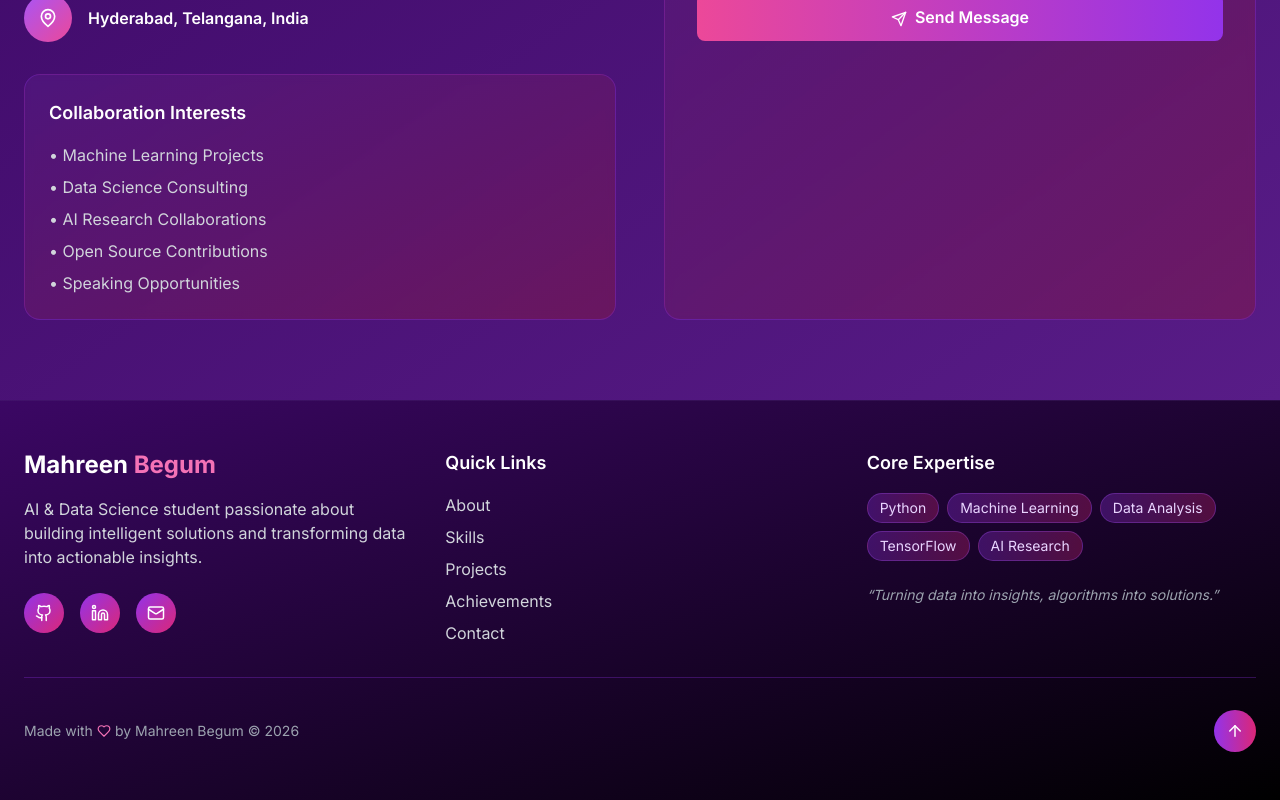
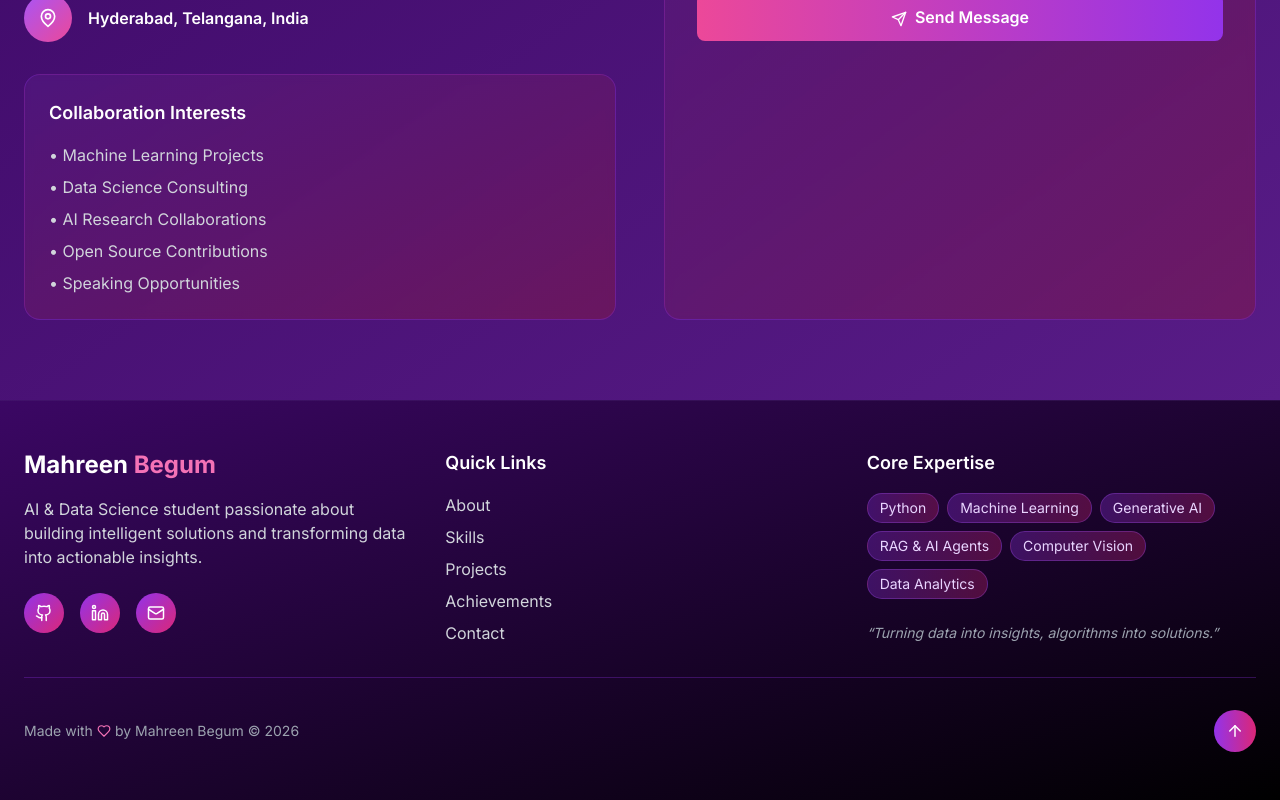
Before and after one commit to Mahreen17/My-Portfolio, a React (Vite) app: page / in a window 1280 px wide. Shown: the part 5680-6480 px from the top of the page. Built offline with nearby package versions, Linux system fonts and the light colour scheme.

Commit message:
Modify coreSkills in Footer component
Updated coreSkills array to include new skills.

```diff
--- a/src/components/Footer.tsx
+++ b/src/components/Footer.tsx
@@ -7,12 +7,13 @@ const Footer: FC = () => {
   };
 
   const quickLinks = ['About', 'Skills', 'Projects', 'Achievements', 'Contact'];
-  const coreSkills = [
+    const coreSkills = [
     'Python',
     'Machine Learning',
-    'Data Analysis',
-    'TensorFlow',
-    'AI Research',
+    'Generative AI',
+    'RAG & AI Agents',
+    'Computer Vision',
+    'Data Analytics',
   ];
 
   return (
```
